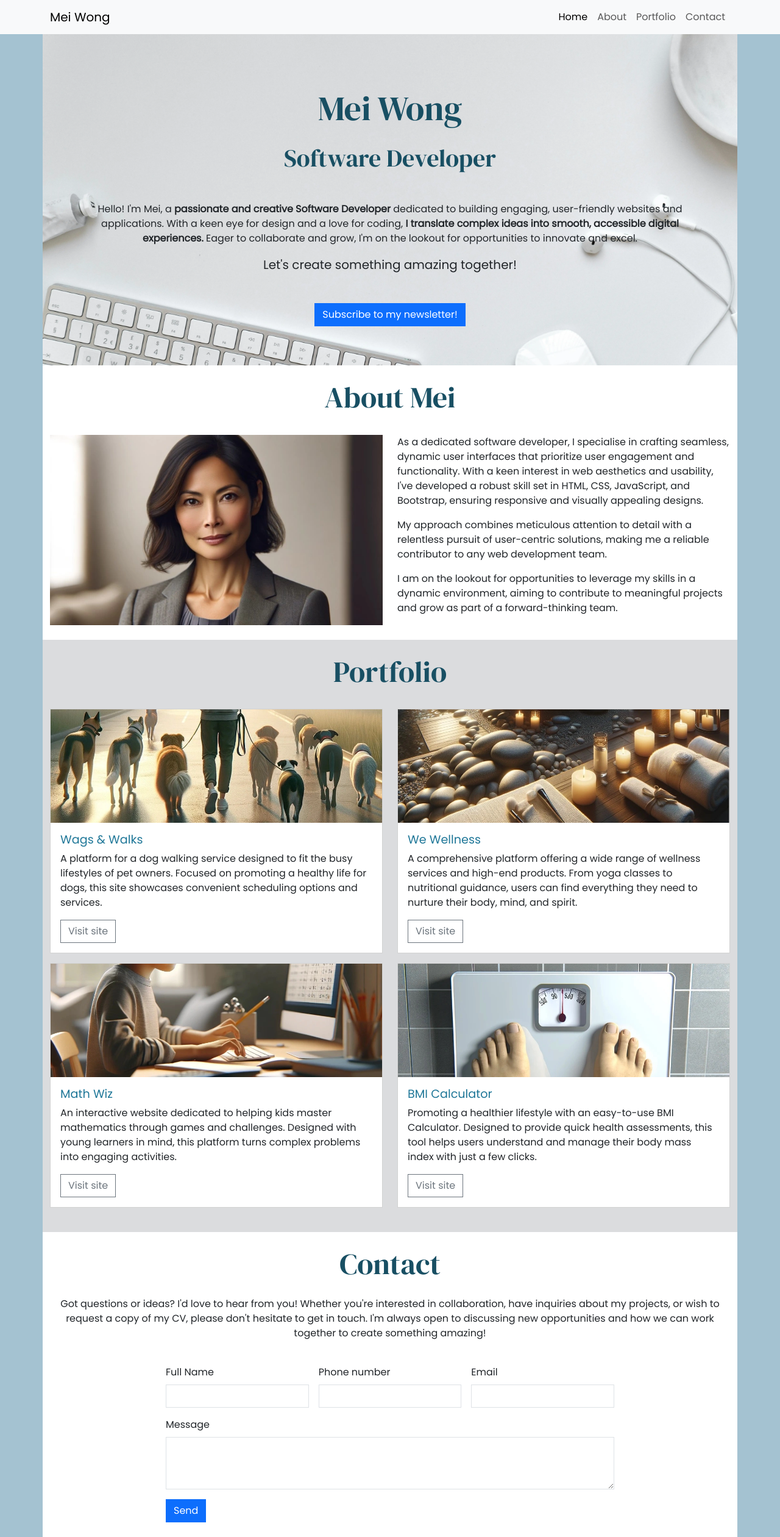
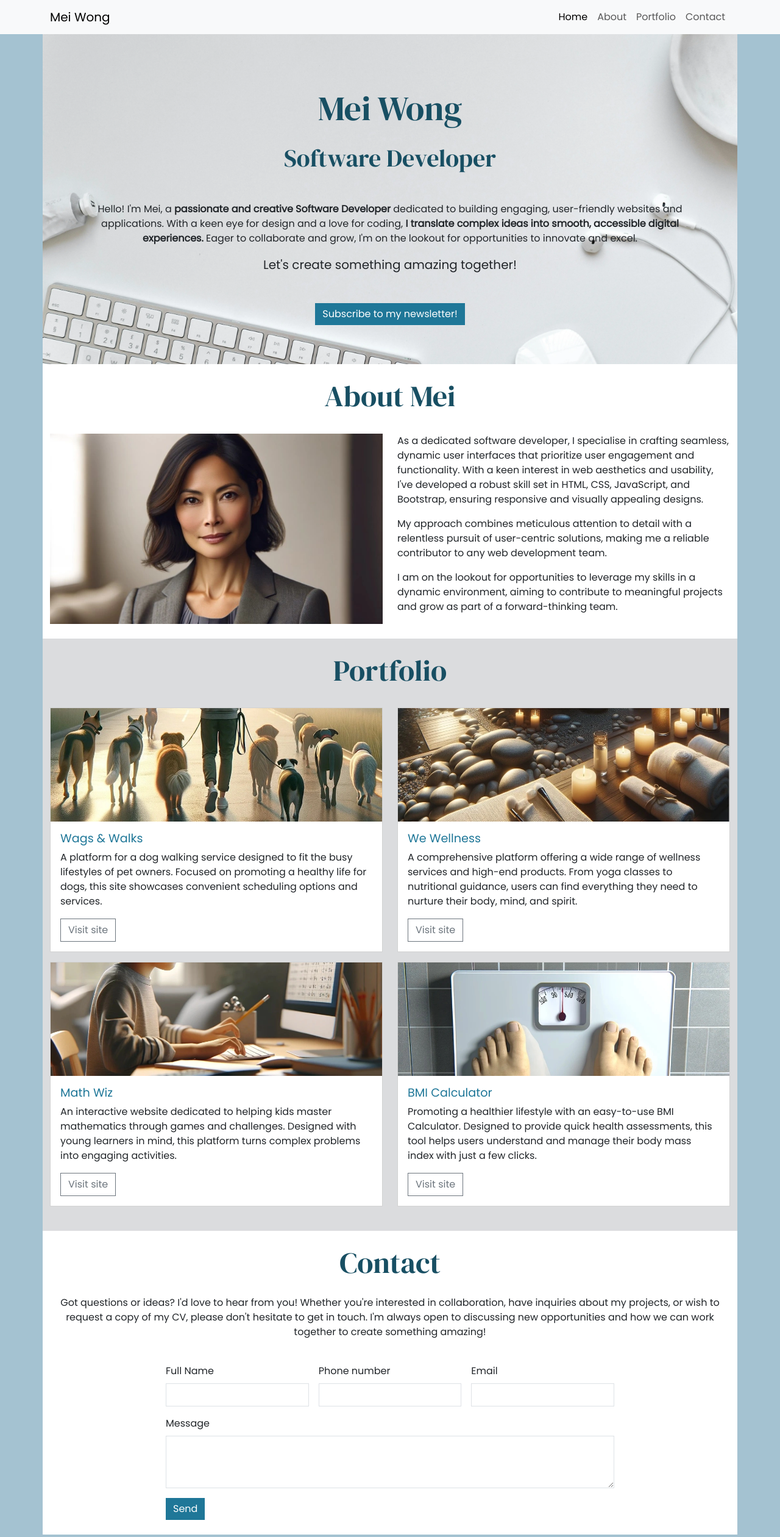
Before and after one commit to sthDINESH/simple-portfolio, a plain HTML site: page index.html in a window 1280 px wide. Shown: the whole page at 61% size. Drawn offline with nearby package versions, Linux system fonts and the light colour scheme.

Commit message:
override buttons with custom style

```diff
--- a/assets/css/style.css
+++ b/assets/css/style.css
@@ -23,6 +23,15 @@ h2 {
 .sharp-corners,
 .sharp-corners *{
     border-radius: 0;
+}
+
+.btn-bg-mid-blue{
+    background-color: #1f7798;
+    border:#1f7798;
+}
+
+.btn-bg-mid-blue:hover{
+    background-color: #1d6d8a;
 }
 
 /* Hero section */
--- a/index.html
+++ b/index.html
@@ -64,7 +64,7 @@
                 <!-- mb-5 gives extra margin spacing under lead text -->
                 <p class="lead mb-5">Let's create something amazing together!</p>
                 <!-- Button trigger modal -->
-                <button type="button" class="btn btn-primary sharp-corners" data-bs-toggle="modal" data-bs-target="#subscribe-modal">
+                <button type="button" class="btn btn-primary sharp-corners btn-bg-mid-blue" data-bs-toggle="modal" data-bs-target="#subscribe-modal">
                     Subscribe to my newsletter!
                 </button>
             </div>
@@ -213,7 +213,7 @@
                     </div>
 
                     <div class="col-12">
-                        <button type="submit" class="btn btn-primary">Send</button>
+                        <button type="submit" class="btn btn-primary btn-bg-mid-blue">Send</button>
                     </div>
                 </form>
             </div>
@@ -242,7 +242,7 @@
                             <input type="email" class="form-control" id="email-modal">
                         </div>
                         <div class="col-12">
-                            <button type="submit" class="btn btn-primary">Sign up!</button>
+                            <button type="submit" class="btn btn-primary btn-bg-mid-blue">Sign up!</button>
                         </div>
                     </form>
 
```
